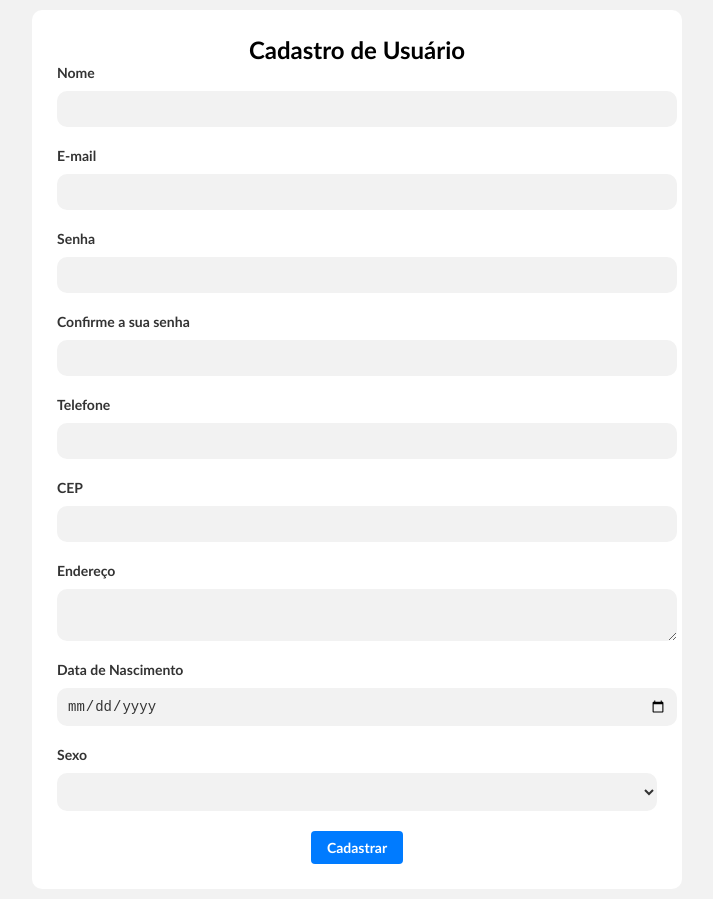
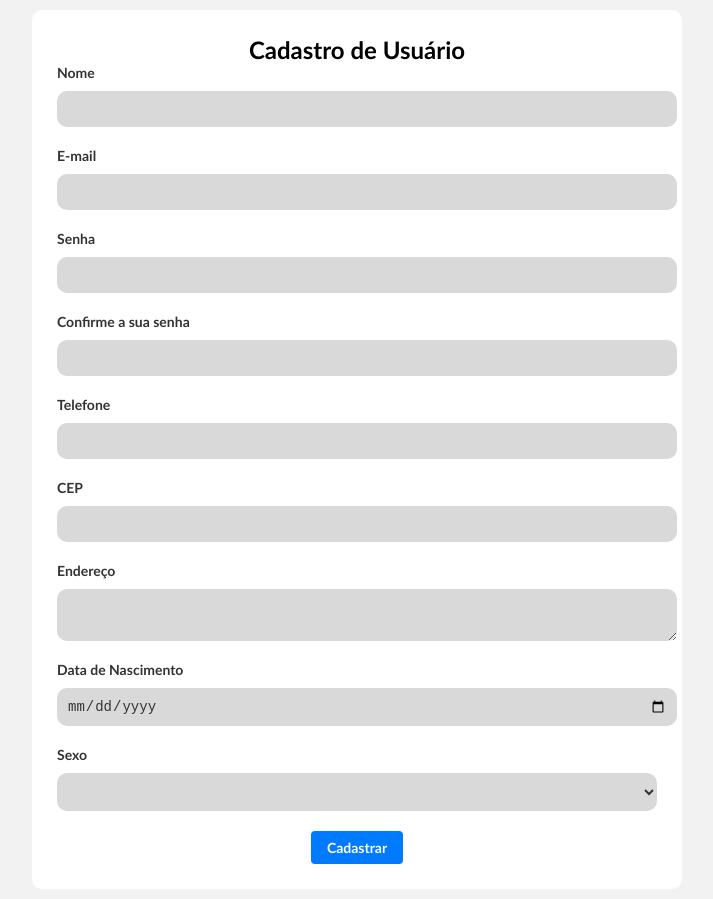
Before and after one commit to yuri3476/controle_financeiro, a React (Create React App) app: page /cadastro in a window 1280 px wide. Shown: the whole page, without its empty margins (283-996 px from the left). Built offline with nearby package versions, Linux system fonts and the light colour scheme.

Commit message:
style(Login,CadastroUsuario):alteração de cor dos campos

```diff
--- a/src/cadastro/CadastroUsuario.css
+++ b/src/cadastro/CadastroUsuario.css
@@ -30,7 +30,7 @@
     padding: 10px;
     border: none;
     border-radius: 10px;
-    background-color: #f2f2f2;
+    background-color: #d9d9d9;
     font-size: 14px;
     color: #333;
     width: 100%;
--- a/src/login/Login.css
+++ b/src/login/Login.css
@@ -31,7 +31,7 @@
   padding: 10px;
   border: none;
   border-radius: 10px;
-  background-color: #f2f2f2;
+  background-color: #d9d9d9;
   font-size: 14px;
   color: #333;
   width: 100%;
```
